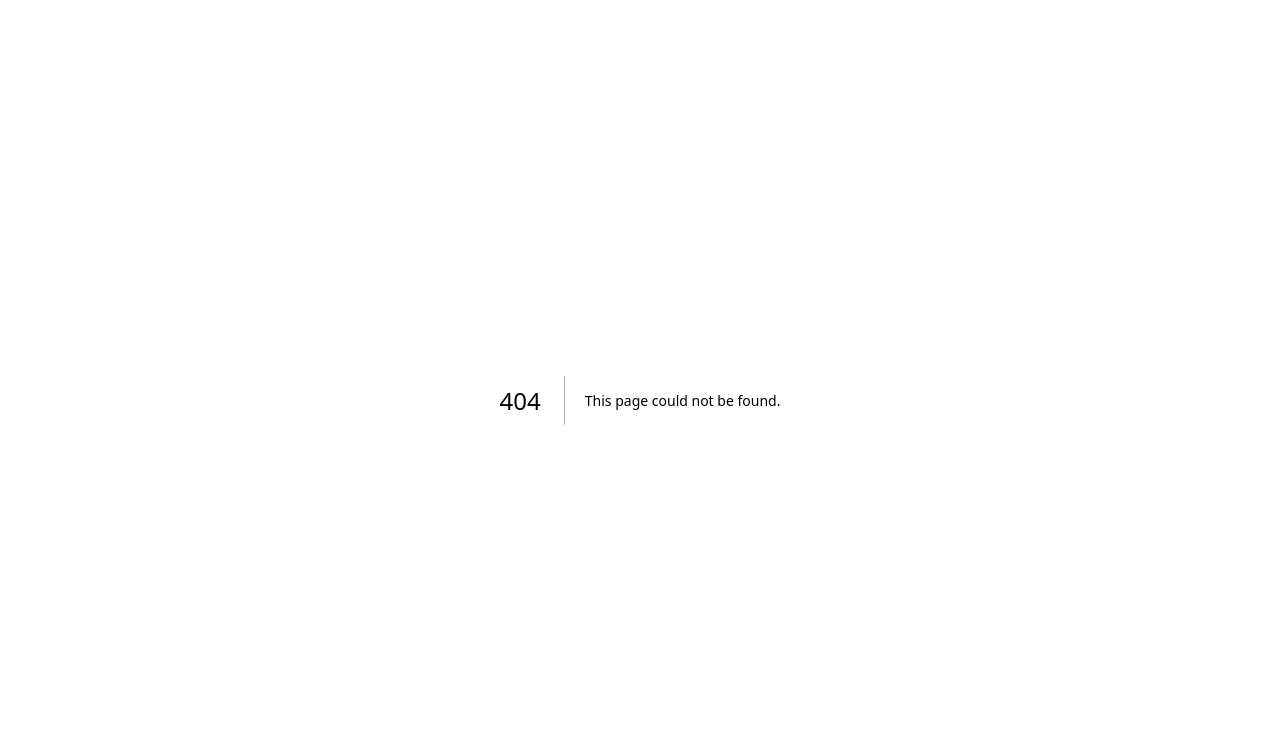
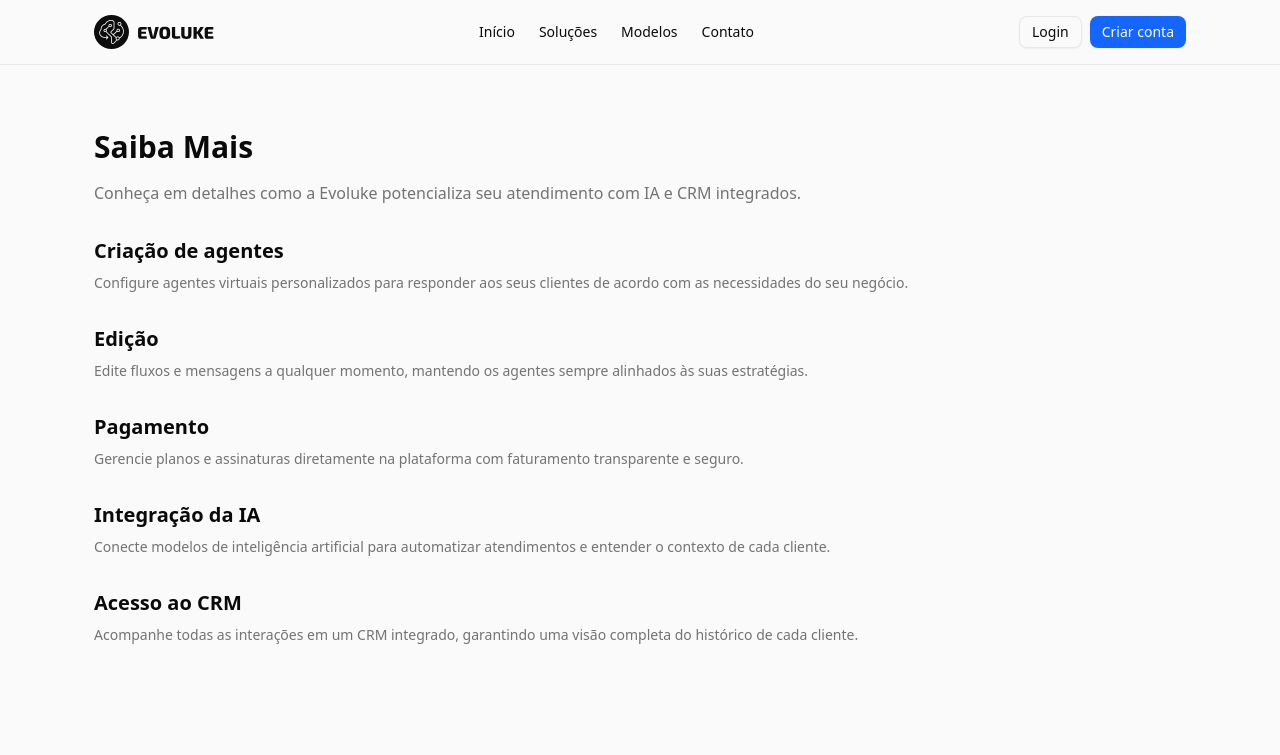
Before and after one commit to Evoluke/agent-plugandplay, a Next.js app: page /saiba-mais in a window 1280 px wide. Before the commit this address had no page. Shown: the top 755 px of the page. Built offline with nearby package versions, Linux system fonts and the light colour scheme.

Commit message:
feat: adicionar página saiba mais

```diff
--- /dev/null
+++ b/components/landing/LearnMore.tsx
@@ -0,0 +1,48 @@
+const steps = [
+  {
+    title: "Criação de agentes",
+    description:
+      "Configure agentes virtuais personalizados para responder aos seus clientes de acordo com as necessidades do seu negócio.",
+  },
+  {
+    title: "Edição",
+    description:
+      "Edite fluxos e mensagens a qualquer momento, mantendo os agentes sempre alinhados às suas estratégias.",
+  },
+  {
+    title: "Pagamento",
+    description:
+      "Gerencie planos e assinaturas diretamente na plataforma com faturamento transparente e seguro.",
+  },
+  {
+    title: "Integração da IA",
+    description:
+      "Conecte modelos de inteligência artificial para automatizar atendimentos e entender o contexto de cada cliente.",
+  },
+  {
+    title: "Acesso ao CRM",
+    description:
+      "Acompanhe todas as interações em um CRM integrado, garantindo uma visão completa do histórico de cada cliente.",
+  },
+];
+
+export default function LearnMore() {
+  return (
+    <section className="py-8 md:py-12 lg:py-16">
+      <div className="mx-auto max-w-[1140px] px-3 md:px-4 lg:px-6">
+        <h1 className="mb-4 text-3xl font-bold">Saiba Mais</h1>
+        <p className="mb-8 text-muted-foreground">
+          Conheça em detalhes como a Evoluke potencializa seu atendimento com IA e CRM integrados.
+        </p>
+        <div className="space-y-8">
+          {steps.map(({ title, description }) => (
+            <div key={title}>
+              <h2 className="mb-2 text-xl font-semibold">{title}</h2>
+              <p className="text-sm text-muted-foreground">{description}</p>
+            </div>
+          ))}
+        </div>
+      </div>
+    </section>
+  );
+}
--- a/src/app/page.tsx
+++ b/src/app/page.tsx
@@ -53,7 +53,7 @@ export default function HomePage() {
             "Escalabilidade",
           ]}
           cta="Saiba mais"
-          href="#"
+          href="/saiba-mais"
           image="/window.svg"
         />
         <Benefit
--- /dev/null
+++ b/src/app/saiba-mais/page.tsx
@@ -0,0 +1,15 @@
+import Header from "@/components/landing/Header";
+import Footer from "@/components/landing/Footer";
+import LearnMore from "@/components/landing/LearnMore";
+
+export default function SaibaMaisPage() {
+  return (
+    <>
+      <Header />
+      <main className="flex flex-col">
+        <LearnMore />
+        <Footer />
+      </main>
+    </>
+  );
+}
```
